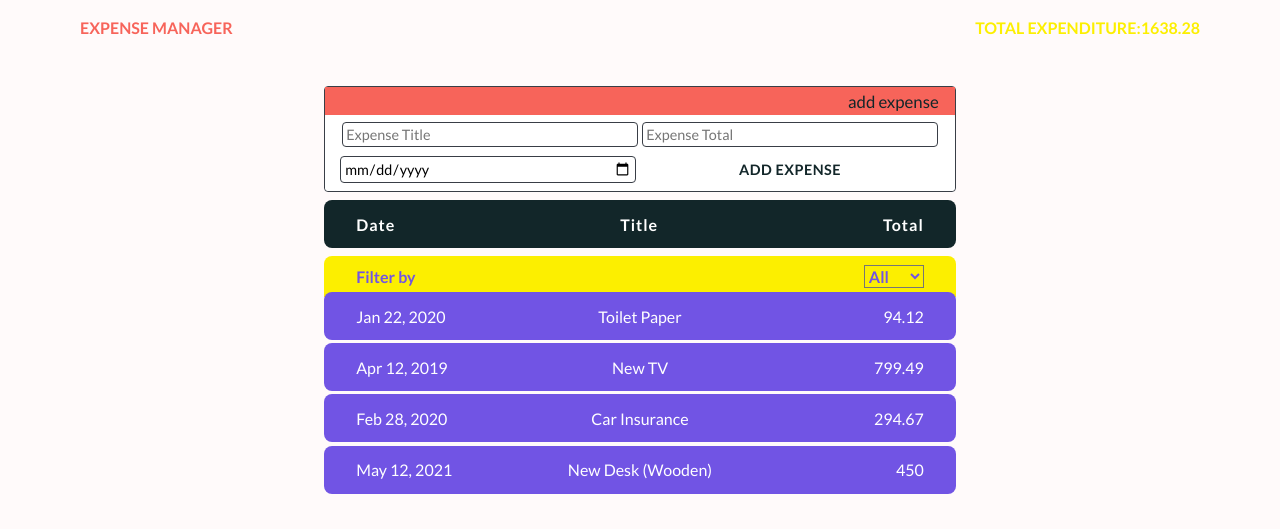
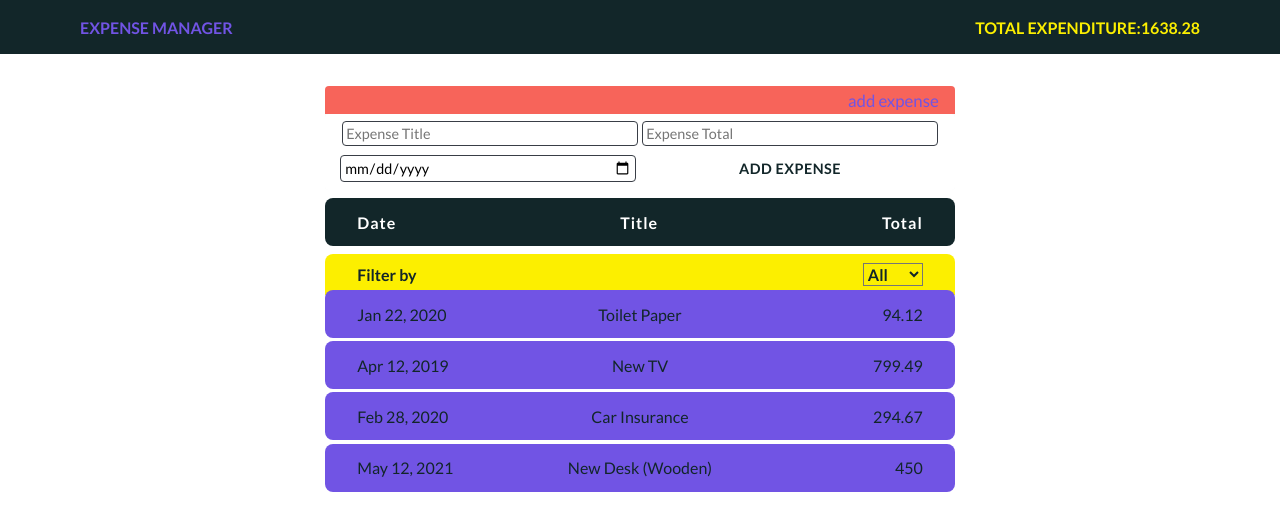
Before and after one commit to mankirats/Expense-Manager, a React (Create React App) app: page / in a window 1280 px wide. Shown: the top 532 px of the page. Built offline with nearby package versions, Linux system fonts and the light colour scheme.

Commit message:
styling changes

```diff
--- a/src/Components/styledComponents.js
+++ b/src/Components/styledComponents.js
@@ -15,7 +15,7 @@ const ExpenseDiv = styled.div`
     flex-direction: row;
     justify-content: space-between;
     align-items: center;
-    color: ${color5};
+    color: ${color1};
 `;
 
 const ExpenseEntryNumber = styled.span`
@@ -80,8 +80,6 @@ const StyledForm = styled.form`
     border-radius: 4px;
 `;
 const FormContainer = styled.div`
-    /* padding: 0.2rem; */
-    border: 1px solid #393e46;
     border-radius: 4px;
     background: #f9f9f9;
 `;
@@ -91,15 +89,15 @@ const FormTitle = styled.div`
     background: ${color2};
     padding: 0.2rem 1rem;
     /* font-weight: 700; */
-    color: ${color1};
+    color: ${color4};
     font-size: 1.05rem;
+    border-radius: 4px 4px 0 0;
 `;
 
 const AppContainer = styled.div`
     display: flex;
     justify-content: center;
     flex-wrap: wrap;
-    background: #fffafa;
 `;
 
 const ExpenseContainerDiv = styled.div`
@@ -136,30 +134,30 @@ const FilterYearDiv = styled.div`
     justify-content: space-between;
     align-items: center;
     font-weight: bold;
-    color: ${color4};
+    color: ${color1};
     & select {
         background: transparent;
         font-size: 1rem;
-        color: ${color4};
+        color: ${color1};
         font-weight: 600;
     }
     & option {
         border: transparent;
         outline: 0;
-        color: ${color4};
+        color: ${color1};
         background: transparent;
     }
 `;
 
 const PageHeader = styled.div`
-    /* background: ${color1}; */
+    background: ${color1};
     height: calc(2rem + 2vh);
     width: 100%;
     display: flex;
     align-items: center;
     padding: 1.7rem 5rem;
     font-weight: 800;
-    color: ${color2};
+    color: ${color4};
 `;
 
 const PageTitle = styled.span`
```
